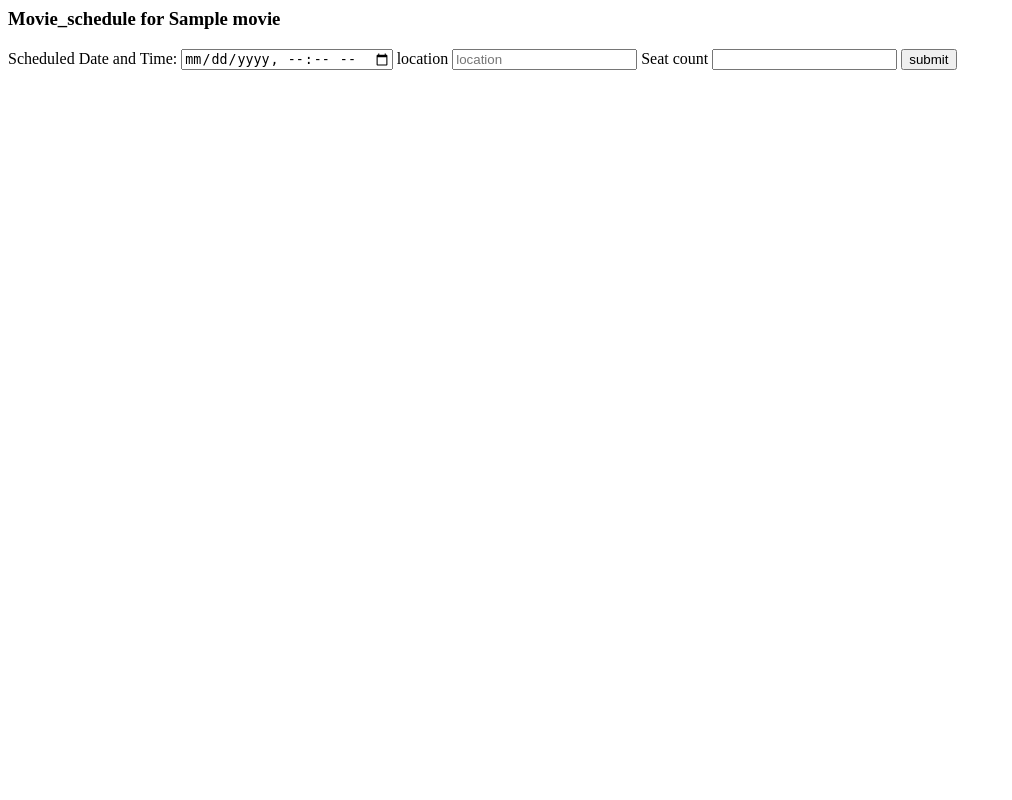
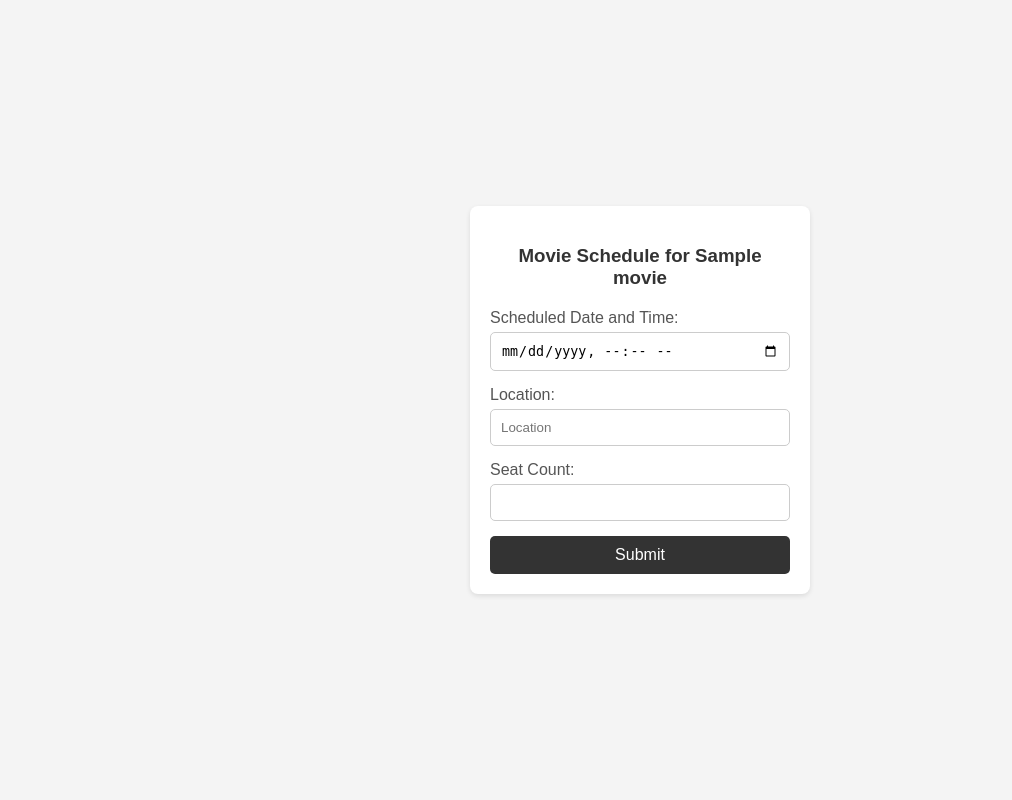
Before and after one commit to sauravdhoju/MovieTicketDjango, a Django app: page /addSchedule/1/ in a window 1280 px wide. Shown: the whole page, without its empty margins (0-1012 px from the left). Run offline with Django 5.2, Linux system fonts and the light colour scheme; tables that the repository leaves empty hold one stand-in row (values such as "Sample post").

Commit message:
--> css for schedule <--

```diff
--- a/MovieTicket/templates/addSchedule.html
+++ b/MovieTicket/templates/addSchedule.html
@@ -1,14 +1,110 @@
+<!DOCTYPE html>
+<html lang="en">
+<head>
+    <meta charset="UTF-8">
+    <meta name="viewport" content="width=device-width, initial-scale=1.0">
+    <title>Movie Schedule Form</title>
+    <style>
+        body {
+            font-family: Arial, sans-serif;
+            background-color: #f4f4f4;
+            margin: 0;
+            padding: 0;
+            display: flex;
+            justify-content: center;
+            align-items: center;
+            height: 100vh;
+        }
+
+        form {
+            background-color: #fff;
+            color: #333;
+            padding: 20px;
+            border-radius: 8px;
+            box-shadow: 0 2px 5px rgba(0, 0, 0, 0.1);
+            width: 300px;
+            max-width: 100%;
+        }
+
+        h3 {
+            margin-bottom: 20px;
+            text-align: center;
+        }
+
+        label {
+            display: block;
+            margin-bottom: 5px;
+            color: #555;
+        }
+
+        input[type="datetime-local"],
+        input[type="text"],
+        input[type="number"] {
+            width: 100%;
+            padding: 10px;
+            margin-bottom: 15px;
+            border: 1px solid #ccc;
+            border-radius: 5px;
+            box-sizing: border-box;
+        }
+
+        button[type="submit"] {
+            background-color: #333;
+            color: #fff;
+            border: none;
+            border-radius: 5px;
+            padding: 10px 20px;
+            cursor: pointer;
+            width: 100%;
+            font-size: 16px;
+            transition: background-color 0.3s;
+        }
+
+        button[type="submit"]:hover {
+            background-color: #555;
+        }
+
+        .error-message {
+            color: #dc3545;
+            margin-top: 5px;
+        }
+
+        /* Media Queries */
+        @media (max-width: 768px) {
+            form {
+                width: 90%;
+            }
+        }
+
+        @media (max-width: 480px) {
+            input[type="datetime-local"],
+            input[type="text"],
+            input[type="number"] {
+                font-size: 14px;
+            }
+
+            button[type="submit"] {
+                font-size: 14px;
+            }
+        }
+    </style>
+</head>
+<body>
+
 <form method="post">
-    <h3>Movie_schedule for {{movie.name}}</h3>
+    <h3>Movie Schedule for {{ movie.name }}</h3>
     {% csrf_token %}
     <label for="Scheduled_DateTime">Scheduled Date and Time:</label>
     <input type="datetime-local" name="Scheduled_DateTime" id="Scheduled_DateTime">
-    <label for="location">location</label>
-    <input type="text" placeholder="location" id="location" name="location">
-    <label for="seat_count">Seat count</label>
+    <label for="location">Location:</label>
+    <input type="text" placeholder="Location" id="location" name="location">
+    <label for="seat_count">Seat Count:</label>
     <input type="number" id="seat_count" name="seat_count" min="60" step="10" required>
     {% for message in messages %}
     <p class="error-message" id="error">{{ message }}</p>
     {% endfor %}
-    <button type="submit">submit</button>
+    <button type="submit">Submit</button>
 </form>
+
+</body>
+</html>
```
